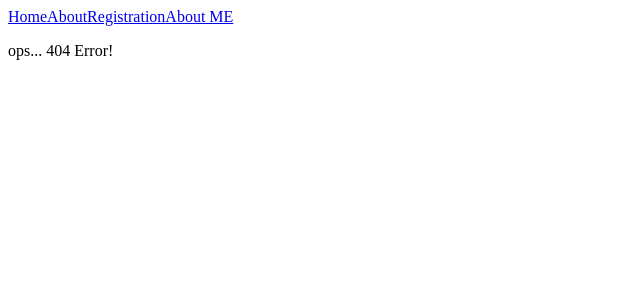
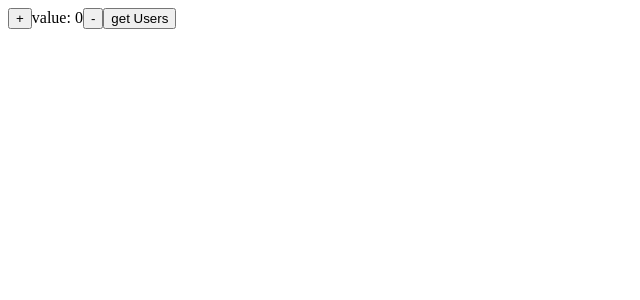
Before and after one commit to SimonovAlex/hillel-react, a React (Create React App) app: page / in a window 1280 px wide. Before the commit this address led to /404. Shown: the top 300 px of the page, without its empty margins (0-640 px from the left). Built offline with nearby package versions, Linux system fonts and the light colour scheme.

Commit message:
lesson 31

```diff
--- a/package.json
+++ b/package.json
@@ -3,6 +3,7 @@
   "version": "0.1.0",
   "private": true,
   "dependencies": {
+    "@reduxjs/toolkit": "^1.9.1",
     "@testing-library/jest-dom": "^5.16.5",
     "@testing-library/react": "^13.4.0",
     "@testing-library/user-event": "^13.5.0",
@@ -10,6 +11,7 @@
     "react": "^18.2.0",
     "react-dom": "^18.2.0",
     "react-input-mask": "^2.0.4",
+    "react-redux": "^8.0.5",
     "react-router-dom": "^5.3.4",
     "react-scripts": "5.0.1",
     "web-vitals": "^2.1.4",
--- a/src/App.jsx
+++ b/src/App.jsx
@@ -48,7 +48,10 @@ const Routes = [
   },
 ];
 
+
+
 function App() {
+
   return (
     <Suspense fallback={<p>loading...</p>}>
       <Router>
--- /dev/null
+++ b/src/components/Counter/Counter.jsx
@@ -0,0 +1,27 @@
+import React from "react";
+import {useDispatch, useSelector} from "react-redux";
+import {increment, decrement, fetchUsersById} from "./CounterSlice";
+
+
+function Counter() {
+    const value = useSelector((state) => state.number.value);
+    const dispatch = useDispatch();
+
+    return (
+      <div>
+        <button onClick={() => dispatch(increment())}>
+            +
+        </button>
+        value: {value}
+        <button onClick={() => dispatch(decrement())}>
+            -
+        </button>
+        <button onClick={() => dispatch(fetchUsersById({userId: value}))}>
+            get Users
+        </button>
+        </div>
+    );
+  }
+
+
+  export default Counter;
--- /dev/null
+++ b/src/components/Counter/CounterSlice.js
@@ -0,0 +1,55 @@
+import {createSlice, createAsyncThunk} from "@reduxjs/toolkit";
+
+const fetchData = (id) => {
+    return fetch("https://jsonplaceholder.typicode.com/users/" + id)
+}
+
+export const fetchUsersById = createAsyncThunk(
+    'users/fetchByIdStatus',
+    async ({userId}, thunkAPI) => {
+    console.log('userId,thunkAPI ', userId,thunkAPI )
+      const response = await fetchData(userId)
+      const data = await response.json();
+      return data
+    }
+);
+
+
+const CounterSlice = createSlice({
+    name: 'counter',
+    initialState: {
+        value: 0,
+        users: [],
+    },
+    reducers: {
+        increment: state => {
+          // Redux Toolkit allows us to write "mutating" logic in reducers. It
+          // doesn't actually mutate the state because it uses the Immer library,
+          // which detects changes to a "draft state" and produces a brand new
+          // immutable state based off those changes
+          state.value += 1
+        },
+        decrement: state => {
+          state.value -= 1
+        },
+        incrementByAmount: (state, action) => {
+          state.value += action.payload
+        },
+
+      },
+      extraReducers: (builder) => {
+        console.log('extraReducers', builder);
+        // Add reducers for additional action types here, and handle loading state as needed
+        builder.addCase(fetchUsersById.fulfilled, (state, action) => {
+            console.log(action.payload)
+          // Add user to the state array
+          state.users.push(action.payload)
+        })
+      },
+});
+
+console.log('CounterSlice', CounterSlice);
+
+export const {increment, decrement, incrementByAmount } = CounterSlice.actions;
+
+export default CounterSlice.reducer
--- a/src/index.js
+++ b/src/index.js
@@ -1,10 +1,23 @@
 import React from 'react';
 import ReactDOM from 'react-dom/client';
 import App from './App';
+import Counter from "./components/Counter/Counter";
+import CounterSlice from './components/Counter/CounterSlice';
+
+import {Provider} from 'react-redux'
+import {configureStore}  from '@reduxjs/toolkit';
+
+const store = configureStore({
+  reducer: {
+    number: CounterSlice
+  }
+});
 
 const root = ReactDOM.createRoot(document.getElementById('root'));
 root.render(
   <React.StrictMode>
-    <App />
+    <Provider store={store}>
+     <Counter />
+    </Provider>
   </React.StrictMode>
 );
```
Also changed, not shown: 1 other file (tests, documents, lock files or other folders).
